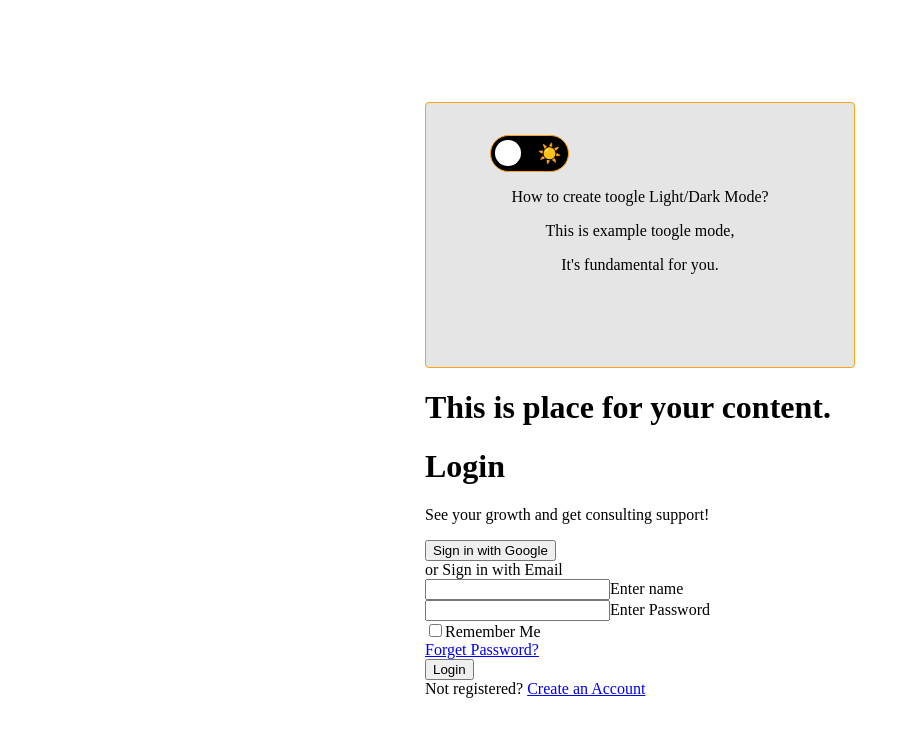
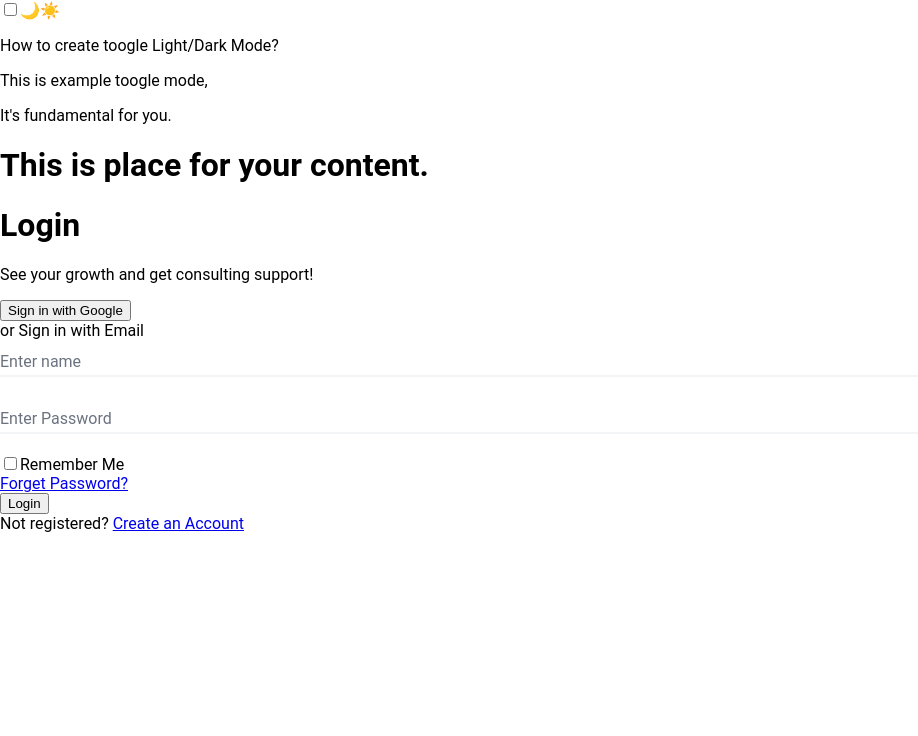
Before and after one commit to victorycq/Frontend-Fundamental, a Vue app: page /Login in a window 1280 px wide. Shown: the top 736 px of the page, without its empty margins (0-918 px from the left). Built offline with nearby package versions, Linux system fonts and the light colour scheme.

Commit message:
create default web style

```diff
--- a/src/style/base/_base.scss
+++ b/src/style/base/_base.scss
@@ -1,60 +1,109 @@
 html,
-body {
+body,
+#app {
   padding: 0;
   margin: 0;
+  background-color: var(--background-color-primary);
+  font-family: "Roboto", sans-serif;
+  color: var(--text-primary-color);
+  height: 100%;
+  width: 100%;
+}
+div {
+  box-sizing: border-box;
+  margin: 0;
+  padding: 0;
+}
+.field {
+  position: relative;
+  z-index: 0;
+  width: 100%;
+  margin-bottom: 1.25rem;
 
-  background-color: var(--background-color-primary);
-  color: var(--text-primary-color);
-  height: 100vh;
-  width: 100vw;
-  display: flex;
-  align-items: center;
-  justify-content: center;
+  label {
+    position: absolute;
+    transition-duration: 300ms;
+    top: 0.75rem;
+    z-index: -1;
+    transform-origin: 0%;
+    color: rgba(107, 114, 128);
+  }
+
+  input {
+    display: block;
+    width: 100%;
+    padding: 0.75rem 0 0.5rem 0;
+    margin-top: 0;
+    background-color: transparent;
+    border: 0;
+    border-bottom: 2px solid;
+    border-color: rgba(243, 244, 246);
+    appearance: none;
+  }
+  input:focus {
+    outline: none;
+    border-color: black;
+  }
+
+  input:focus ~ label,
+  input:not(:placeholder-shown) ~ label,
+  textarea:focus ~ label,
+  textarea:not(:placeholder-shown) ~ label,
+  select:focus ~ label,
+  select:not([value=""]):valid ~ label {
+    transform: scale(0.75, 0.75) translateY(-1.5rem);
+  }
+
+  input:focus ~ label,
+  select:focus ~ label {
+    color: rgba(0, 0, 0);
+    left: 0px;
+  }
 }
 
-.card {
-  padding: 2rem 4rem;
-  height: 200px;
-  width: 300px;
-  text-align: center;
-  border: 1px solid var(--accent-color);
-  border-radius: 4px;
-  background-color: var(--background-color-secondary);
-}
+// .card {
+//   padding: 2rem 4rem;
+//   height: 200px;
+//   width: 300px;
+//   text-align: center;
+//   border: 1px solid var(--accent-color);
+//   border-radius: 4px;
+//   background-color: var(--background-color-secondary);
+// }
 
-.switch-checkbox {
-  display: none;
-}
+// .switch-checkbox {
+//   display: none;
+// }
 
-.switch-label {
-  align-items: center;
-  background: var(--text-primary-color);
-  border: calc(var(--element-size) * 0.025) solid var(--accent-color);
-  border-radius: var(--element-size);
-  cursor: pointer;
-  display: flex;
-  font-size: calc(var(--element-size) * 0.3);
-  height: calc(var(--element-size) * 0.35);
-  position: relative;
-  padding: calc(var(--element-size) * 0.1);
-  transition: background 0.5s ease;
-  justify-content: space-between;
-  width: var(--element-size);
-  z-index: 1;
-}
+// .switch-label {
+//   align-items: center;
+//   background: var(--text-primary-color);
+//   border: calc(var(--element-size) * 0.025) solid var(--accent-color);
+//   border-radius: var(--element-size);
+//   cursor: pointer;
+//   display: flex;
+//   font-size: calc(var(--element-size) * 0.3);
+//   height: calc(var(--element-size) * 0.35);
+//   position: relative;
+//   padding: calc(var(--element-size) * 0.1);
+//   transition: background 0.5s ease;
+//   justify-content: space-between;
+//   width: var(--element-size);
+//   z-index: 1;
+// }
 
-.switch-toggle {
-  position: absolute;
-  background-color: var(--background-color-primary);
-  border-radius: 50%;
-  top: calc(var(--element-size) * 0.07);
-  left: calc(var(--element-size) * 0.07);
-  height: calc(var(--element-size) * 0.4);
-  width: calc(var(--element-size) * 0.4);
-  transform: translateX(0);
-  transition: transform 0.3s ease, background-color 0.5s ease;
-}
+// .switch-toggle {
+//   position: absolute;
+//   background-color: var(--background-color-primary);
+//   border-radius: 50%;
+//   top: calc(var(--element-size) * 0.07);
+//   left: calc(var(--element-size) * 0.07);
+//   height: calc(var(--element-size) * 0.4);
+//   width: calc(var(--element-size) * 0.4);
+//   transform: translateX(0);
+//   transition: transform 0.3s ease, background-color 0.5s ease;
+// }
 
-.switch-toggle-checked {
-  transform: translateX(calc(var(--element-size) * 0.6)) !important;
-}
+// .switch-toggle-checked {
+//   transform: translateX(calc(var(--element-size) * 0.6)) !important;
+// }
```
